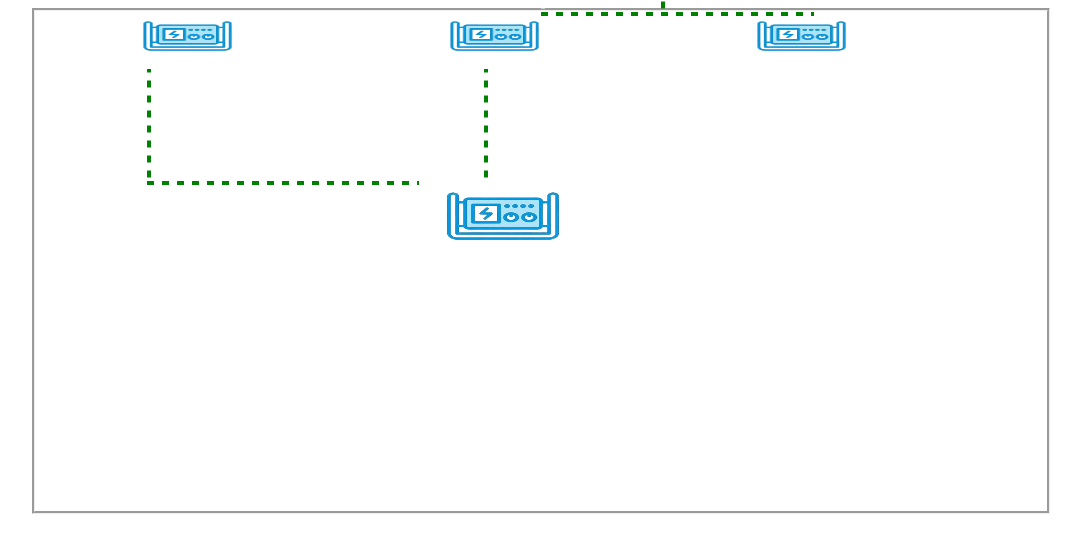
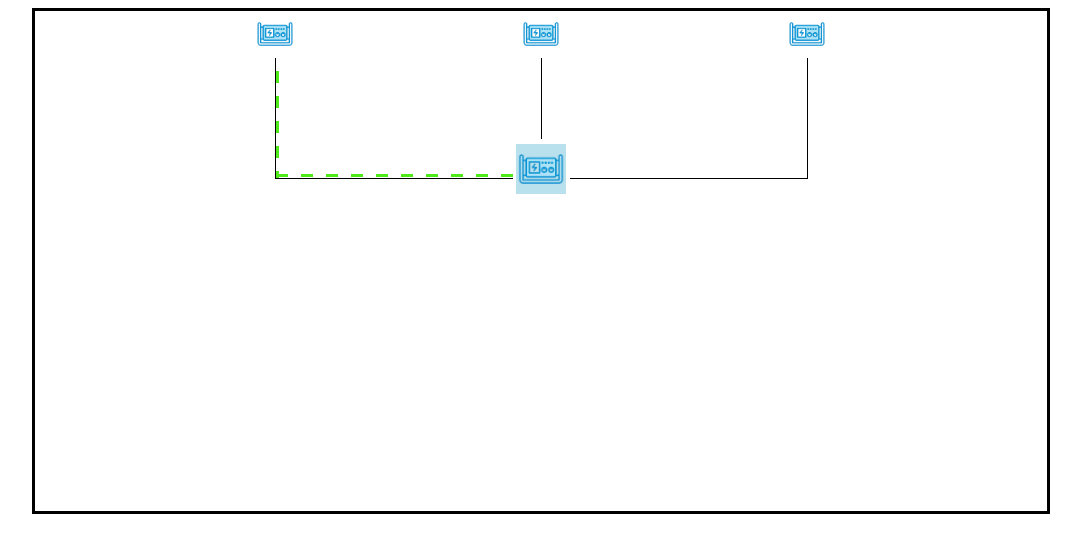
Before and after one commit to mddranasinghe/power-source-control-web-application-IOT-project, a plain HTML site: page index.html in a window 1280 px wide. Shown: the whole page, without its empty margins (99-1180 px from the left). Drawn offline with Linux system fonts and the light colour scheme.

Commit message:
power source disply animation

```diff
--- a/index.html
+++ b/index.html
@@ -5,96 +5,77 @@
     <meta name="viewport" content="width=device-width, initial-scale=1.0">
     <title>Document</title>
     <style>
-        #img_td1{position: relative;margin-left:10%; top:0; }
-        #img_td2{position: relative;margin-left:20%; top:0; }
-        #img_td3{position: relative;margin-left:20%; top:0; }
-        #img_td4{position: fixed; top:22%; left: 42%;}
+        table {border-style: none; width: 100%;}
+        td{border-style: none; vertical-align: top; text-align: center;}
+        .continar{width: 80%; height: 500px; margin: 0 auto; border-style:solid ; position: relative; }
+       .continar img{width: 40px; height: 40px; }
+        #img_td1{ }
+        #img_td2{}
+        #img_td3{}
+        #img_td4{ background-color: rgb(184, 224, 237);  width: 50px; height: 50px;}
+        .left_path{width: 50%; height: 120px; border-style: solid; border-top: none; border-right: none; border-width: 1px; margin-left: 50%; margin-bottom: 10%;}
+
+        .middle_path{width: 0%; height: 80px; border-style: solid; border-top: none; border-left:none ; border-width: 1px; margin-left: 50%; margin-bottom: 10%;}
+        .right_path{width: 50%; height: 120px; border-style: solid; border-top: none; border-left:none ; border-width: 1px; margin-right: 50%; margin-bottom: 10%;}
+
+#left_dash{
+    background:
+    linear-gradient(0deg,rgb(78, 234, 26) 50%, transparent 50%),/* Top border */
+    linear-gradient(90deg,rgb(78, 234, 26) 50%, transparent 50%);/* Top border */
+
+    background-repeat:repeat-y,repeat-x;
+    background-size: 3px 25px,25px 3px;
+    animation: border-dance 1s infinite linear;
+        }
+  @keyframes border-dance{
+ 0% {
+   background-position: 0px 0px,0px 116px;
+ }
+ 100% {
+   background-position: 0px 120px ,90px 116px;
+ }
+
+}
 
 
-
-        .border {
-
-  background:
-    linear-gradient(90deg,white 50%, transparent 50%),/* Top border */
-    linear-gradient(90deg, green 50%, transparent 50%), /* Bottom border */
-    linear-gradient(0deg, green 50%, transparent 50%),  /* Right border */
-    linear-gradient(0deg, white  50%, transparent 50%);  /* Left border */
-  background-repeat: repeat-x, repeat-x, repeat-y, repeat-y; /* Repeat gradients */
-  background-size: 15px 4px, 15px 4px, 4px 15px, 4px 15px; /* Size of gradients */
-  background-position: 0px 0px, 0px 100px, 00px 0px, 0px 0px; /* Positioning of gradients */
-  padding: 10px; /* Padding to make room for the border within the box */
-  animation: border-dance 4s infinite linear; /* Apply animation to border-dance */
-}
-
-@keyframes border-dance {
-  0% {
-    background-position:300px 0px, 0px 116px, 0px 0px;
-  }
-  100% {
-    background-position:0px 0px, 300px 116px, 0px 150px ;
-  }
-}
-.border1{
-background:
-    linear-gradient(90deg,white 50%, transparent 50%),/* Top border */
-    linear-gradient(90deg, white 50%, transparent 50%), /* Bottom border */
-    linear-gradient(0deg, green 50%, transparent 50%),  /* Right border */
-    linear-gradient(0deg, white  50%, transparent 50%);  /* Left border */
-  background-repeat: repeat-x, repeat-x, repeat-y, repeat-y; /* Repeat gradients */
-  background-size: 15px 4px, 15px 4px, 4px 15px, 4px 15px; /* Size of gradients */
-  background-position: 0px 0px, 0px 100px, 00px 0px, 0px 0px; /* Positioning of gradients */
-  padding: 10px; /* Padding to make room for the border within the box */
-  animation: border-dance 4s infinite linear; /* Apply animation to border-dance */
-}
-
-@keyframes border-dance {
-  0% {
-    background-position:300px 0px, 0px 116px, 0px 0px;
-  }
-  100% {
-    background-position:0px 0px, 300px 116px, 0px 150px ;
-  }
-}
-.border2{
-background:
-    linear-gradient(90deg,white 50%, transparent 50%),/* Top border */
-    linear-gradient(90deg,green 50%, transparent 50%), /* Bottom border */
-    linear-gradient(0deg, white 50%, transparent 50%),  /* Right border */
-    linear-gradient(0deg, green  50%, transparent 50%);  /* Left border */
-  background-repeat: repeat-x, repeat-x, repeat-y, repeat-y; /* Repeat gradients */
-  background-size: 15px 4px, 15px 4px, 4px 15px, 4px 15px; /* Size of gradients */
-  background-position: 0px 0px, 0px 100px, 00px 0px, 0px 0px; /* Positioning of gradients */
-  padding: 10px; /* Padding to make room for the border within the box */
-  animation: border-dance 4s infinite linear; /* Apply animation to border-dance */
-}
-
-@keyframes border-dance {
-  0% {
-    background-position:00px 0px, 300px 116px, 0px 0px,120px 00px;
-  }
-  100% {
-    background-position:300px 0px, 0px 116px, 0px 150px,120px 150px;
-  }
-}
 
     </style>
 </head>
 <body>
-    <div style="width: 80%; height: 500px; margin: 0 auto; border-style:groove ; position: relative;">
-    <img src="resource\image\generator.png" id="img_td1" alt="Power" style="width: 10%; height: 10%" >
-    <img src="resource\image\generator.png" id="img_td2" alt="Power" style="width: 10%; height: 10%;" >
-    <img src="resource\image\generator.png" id="img_td3" alt="Power" style="width: 10%; height: 10%;" >
+    <div  class="continar">
+<table >
+    <tr >
+        <td style="width: 50%; ">
+            <img src="resource\image\generator.png" id="img_td1" alt="Power">
+            <div class=left_path id="left_dash"></div>
+
+        </td>
+                <td>
+            <img src="resource\image\generator.png" id="img_td2" alt="Power"  >
+            <div class="middle_path"></div>
+            <img src="resource\image\generator.png" id="img_td4" alt="Power"  >
+
+        </td>
+        <td style="width: 50%;">
+            <img src="resource\image\generator.png" id="img_td3" alt="Power"  >
+            <div class="right_path" ></div>
+
+        </td>
+    </tr>
+
+
+</table>
+
+
 <!--<div class="" style="width: 27%; height: 110px;border-style:groove;margin-left:11%; top:10%;display: inline-block; border-top:none ; border-right: none;" ></div>
 <div style="width: 0%; height: 110px;border-style:groove;margin-left:6%;margin-right: 7%; top:10%;display: inline-block;border-top:none ; border-bottom: none; border-left: none;" ></div>
 <div style="width: 25%; height: 110px;border-style:groove;margin-left:0%; top:10%;display: inline-block;border-top:none ; border-left: none;" ></div>-->
 
-<img src="resource\image\generator.png" id="img_td4" alt="Power" style="width: 10%; height: 10%;" >
 
 
-<div class="border" style="width: 25%;height: 100px; margin-left:11%; top:10%;display: inline-block;" ></div>
-<div class="border1" style="width: 25%;height: 100px; margin-left:6%;margin-right: 7%; top:10%;display: inline-block;" ></div>
-<div class="border2" style="width: 25%;height: 100px; margin-left:50%; margin-top:-29%;" ></div>
 
+
+<!--<div style="position: absolute;width:20%; height:150px ; border-style:solid; border-top: none;border-right: none; border-width:1px;left:23%;top:10%"   ></div>-->
 </div>
 </body>
 </html>
```
